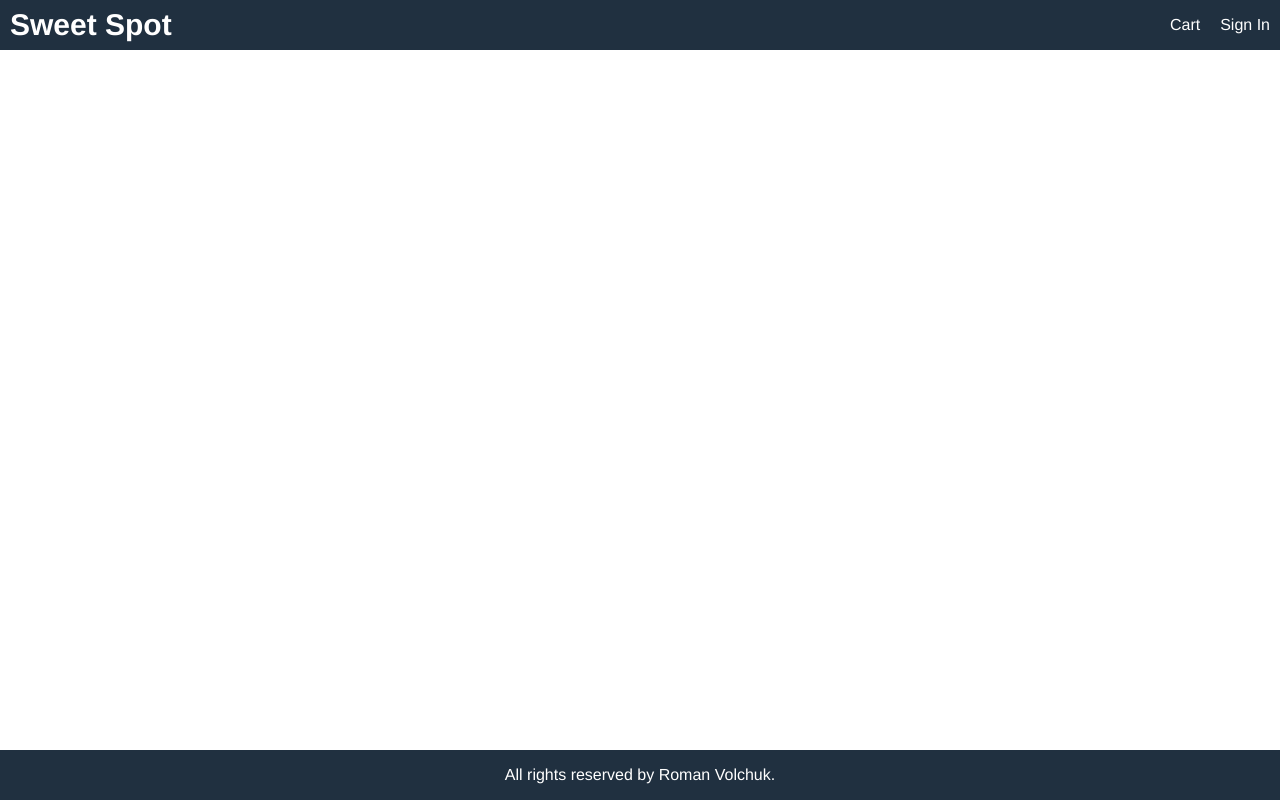
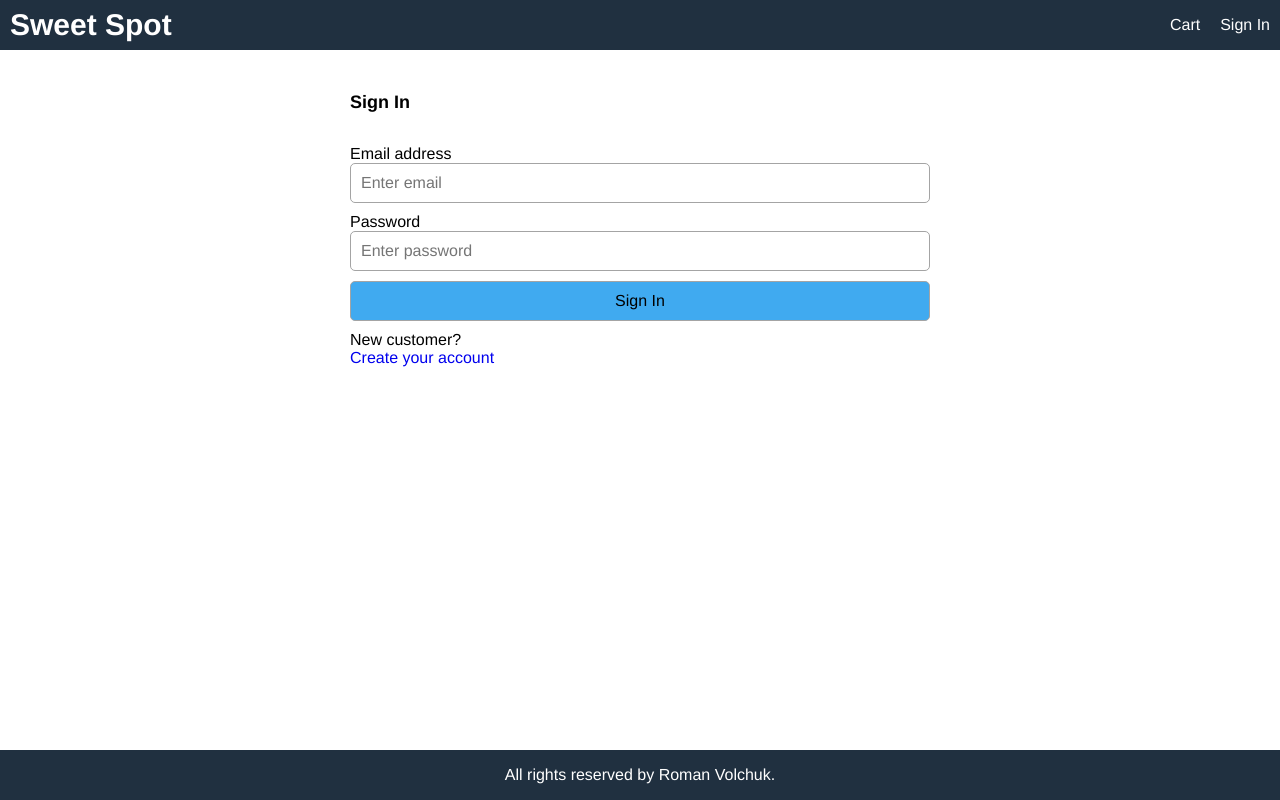
Before and after one commit to Roman812-V/EcommerceShop, a React (Create React App) app in the folder frontend/: page /signin in a window 1280 px wide. Built offline with nearby package versions, Linux system fonts and the light colour scheme.

Commit message:
added sign screen

```diff
--- a/frontend/src/App.js
+++ b/frontend/src/App.js
@@ -4,6 +4,7 @@
 import CartScreen from "./screens/CartScreen";
 import HomeScreen from "./screens/HomeScreen";
 import ProductScreen from "./screens/ProductScreen";
+import SigninScreen from "./screens/SigninScreen";
 
 function App() {
   const cart = useSelector((state) => state.cart);
@@ -31,6 +32,7 @@
         <main>
           <Route path="/cart/:id?" component={CartScreen}></Route>
           <Route path="/product/:id" component={ProductScreen}></Route>
+          <Route path="/signin" component={SigninScreen}></Route>
           <Route path="/" component={HomeScreen} exact></Route>
         </main>
         <footer className="row center">
--- a/frontend/src/index.css
+++ b/frontend/src/index.css
@@ -86,7 +86,7 @@
   border: 0.1rem #404040 solid;
 }
 button.primary {
-  background-color: #f0c040;
+  background-color: #40aaf0;
 }
 button.block {
   width: 100%;
@@ -193,3 +193,17 @@
   color: #a02020;
   background-color: #ffe0e0e0;
 }
+/* Form */
+.form{
+  max-width: 60rem;
+  margin:  auto;
+}
+.form > div{
+  display: flex;
+  flex-direction: column;
+  margin: 1rem;
+}
+.fomr label{
+  margin: 1rem 0;
+  display: block;
+}
--- /dev/null
+++ b/frontend/src/screens/SigninScreen.js
@@ -0,0 +1,53 @@
+/* eslint-disable no-unused-vars */
+import React, { useState } from "react";
+import {Link} from "react-router-dom";
+
+export default function SigninScreen() {
+  const [email, setEmail] = useState("");
+  const [password, setPassword] = useState("");
+  const submitHandler = (e) => {
+    e.preventDefault();
+    //TODO: sign action
+  };
+
+  return (
+    <div>
+      <form className="form" onSubmit={submitHandler}>
+        <div>
+          <h1>Sign In</h1>
+        </div>
+        <div>
+          <label htmlFor="email">Email address</label>
+          <input
+            type="email"
+            id="email"
+            placeholder="Enter email"
+            required
+            onChange={(e) => setEmail(e.target.value)}
+          ></input>
+        </div>
+        <div>
+          <label htmlFor="password">Password</label>
+          <input
+            type="password"
+            id="password"
+            placeholder="Enter password"
+            required
+            onChange={(e) => setPassword(e.target.value)}
+          ></input>
+        </div>
+        <div>
+          <label />
+          <button className="primary" type="submit">
+            Sign In
+          </button>
+        </div>
+        <div>
+          <label />
+          <div>New customer? </div>
+          <Link to="/register">Create your account</Link>
+        </div>
+      </form>
+    </div>
+  );
+}
```
